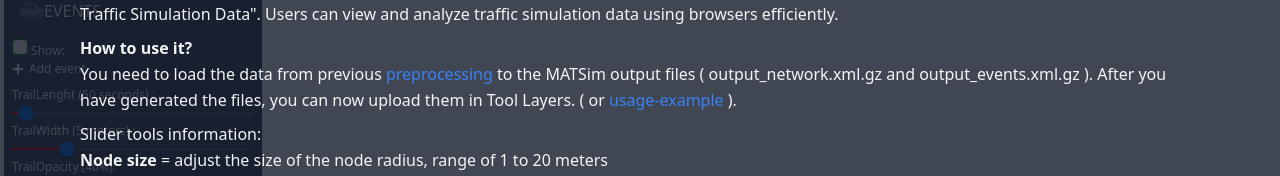
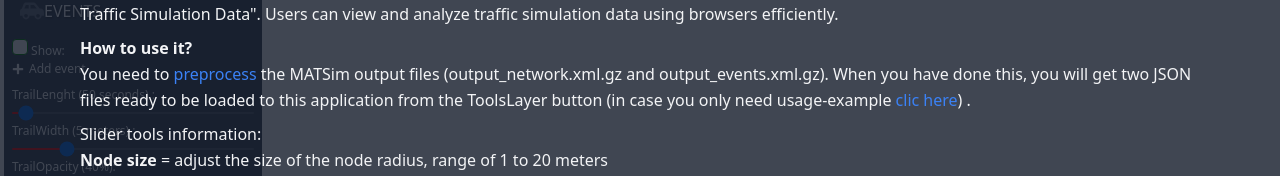
Before and after one commit to ChrisALoor/TrafficSim-Vis, a React (Vite) app: page / in a window 1280 px wide. Shown: the part 280-456 px from the top of the page. Built offline with nearby package versions, Linux system fonts and the light colour scheme; no server answers.

Commit message:
Update App.jsx

```diff
--- a/src/App.jsx
+++ b/src/App.jsx
@@ -496,8 +496,9 @@ export default function App({
 
               <p className="text-base leading-relaxed text-gray-100 dark:text-white">
               <strong>How to use it?</strong><br />
-              You need to load the data from previous <a href="https://github.com/ChrisALoor/TrafficSim-Vis/tree/main/parsingFile" target="_blank" rel="noopener noreferrer"><span className="text-blue-500 ">preprocessing</span></a> to the MATSim output files ( output_network.xml.gz and output_events.xml.gz ).
-              After you have generated the files, you can now upload them in Tool Layers. ( or <a href="https://github.com/ChrisALoor/TrafficSim-Vis/tree/main/src/data" target="_blank" rel="noopener noreferrer"><span className="text-blue-500 ">usage-example</span></a> ).
+              You need to <a href="https://github.com/ChrisALoor/TrafficSim-Vis/tree/main/parsingFile" target="_blank" rel="noopener noreferrer"><span className="text-blue-500 ">preprocess</span></a> the MATSim output files (output_network.xml.gz and output_events.xml.gz).
+              When you have done this, you will get two JSON files ready to be loaded to this application from the ToolsLayer button (in case you only need usage-example <a href="https://github.com/ChrisALoor/TrafficSim-Vis/tree/main/src/data" target="_blank" rel="noopener noreferrer"><span className="text-blue-500 ">clic here</span></a>) .
+
               </p>
 
               <p className="text-base leading-relaxed text-gray-100 dark:text-white">
```
